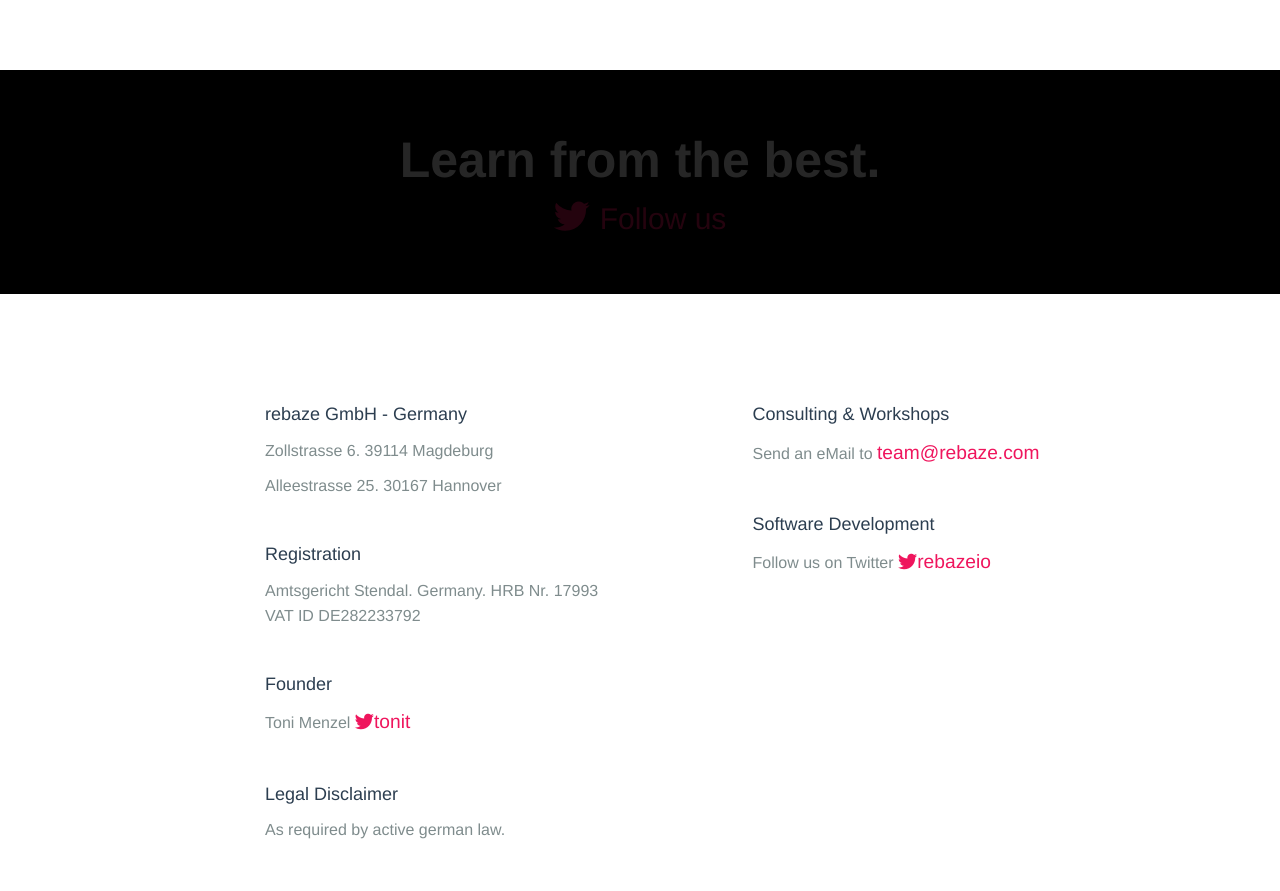
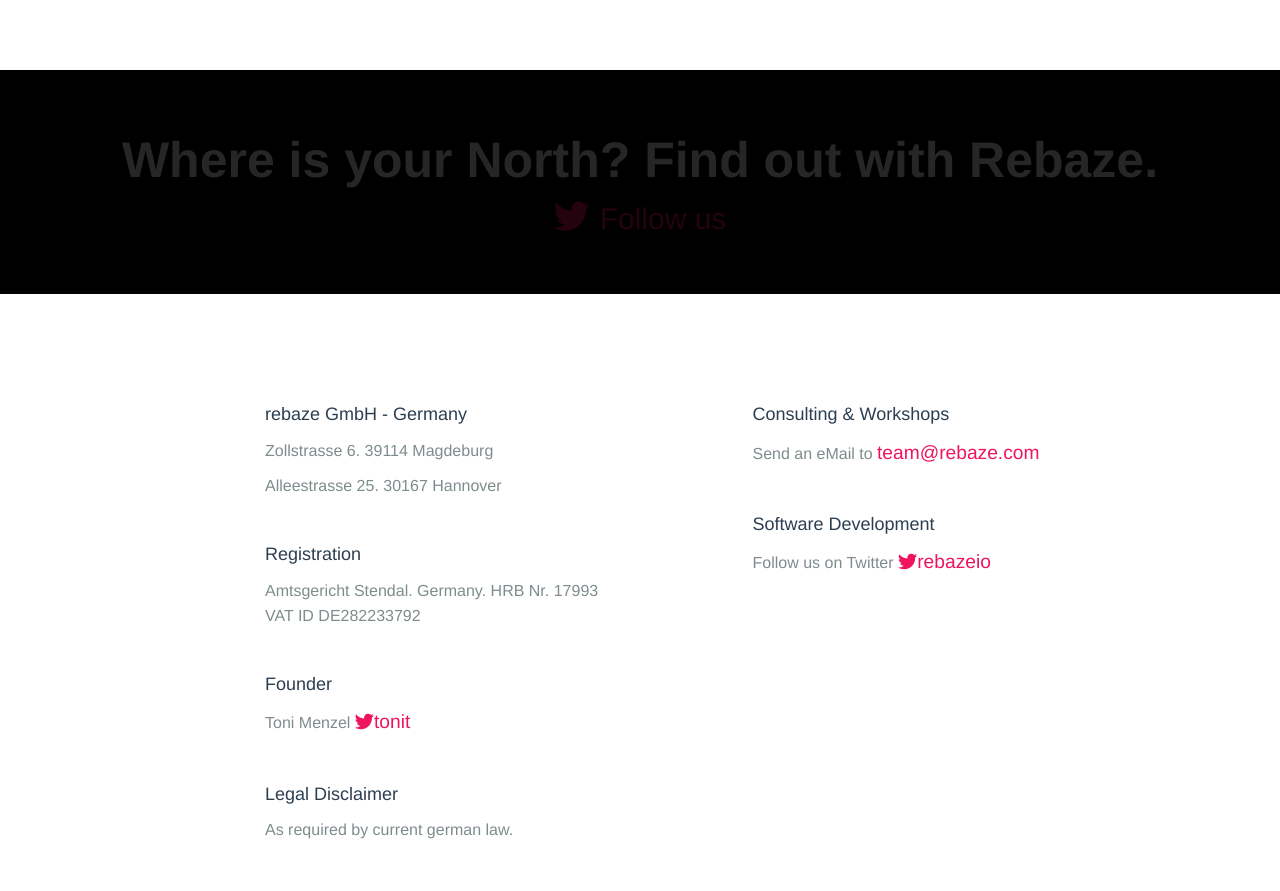
Before and after one commit to rebaze/rebaze.github.io, a plain HTML site: page index.html in a window 1280 px wide. Shown: the part 1500-2391 px from the top of the page. Drawn offline with Linux system fonts and the light colour scheme; a web font is replaced by a local one.

Commit message:
Update index.html

```diff
--- a/index.html
+++ b/index.html
@@ -21,7 +21,7 @@
     <meta name="apple-mobile-web-app-capable" content="yes" />
     <meta name="viewport" content="width=device-width, initial-scale=1.0, maximum-scale=1.0, user-scalable=no" />
     <meta name="apple-mobile-web-app-status-bar-style" content="black" />
-    <title>Rebaze Technologies</title>
+    <title>Rebaze North</title>
     <meta name="viewport" content="width=device-width, initial-scale=1.0">
     <meta name="viewport" content="width=device-width, initial-scale=1.0, maximum-scale=1.0, user-scalable=no" />
     <meta name="apple-mobile-web-app-status-bar-style" content="black" />
@@ -112,7 +112,7 @@
     <div class="project-1 v-center">
         <div>
             <div class="container">
-                <h1>Learn from the best.</h1>
+                <h1>Where is your North? Find out with Rebaze.</h1>
                 <p><a href="https://twitter.com/rebazeio"><big><span class="fui-twitter"> </span> </big> Follow us</a></p>
             </div>
         </div>
@@ -138,7 +138,7 @@
                </div>
                <div class="additional">
                    <h6>Legal Disclaimer</h6>
-                   <p>As required by active german law.</p>
+                   <p>As required by current german law.</p>
                </div>
 
             </div>
```
